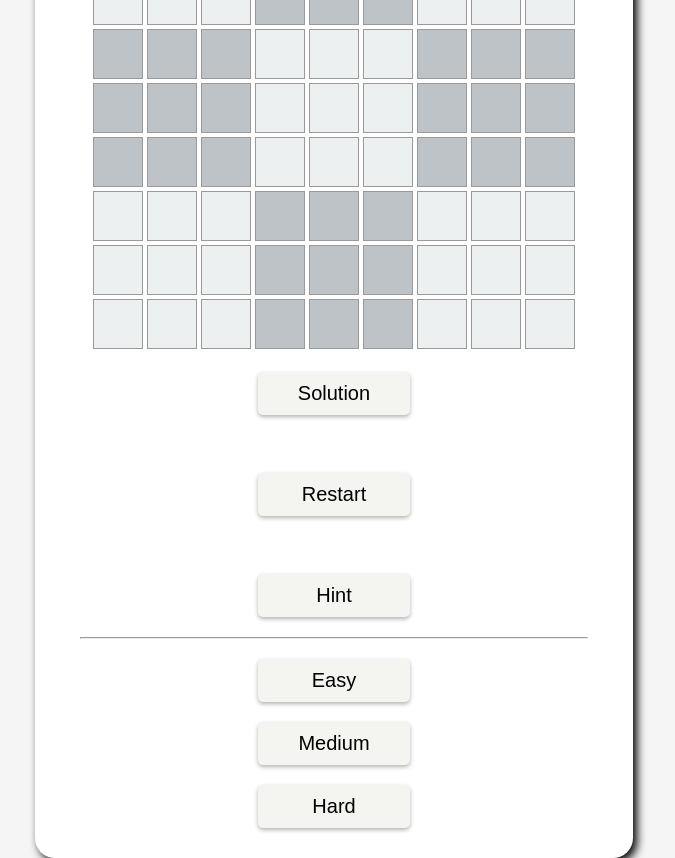
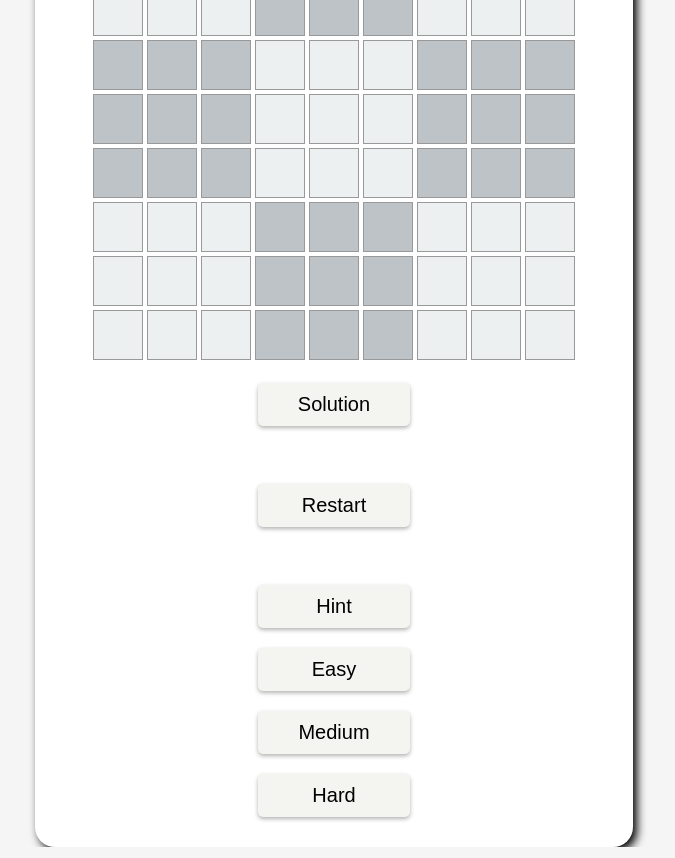
Before and after one commit to RayHoLam/Sudoku, a plain HTML site: page index.html in a window 1280 px wide. Shown: the part 141-999 px from the top of the page, without its empty margins (306-981 px from the left). Drawn offline with Linux system fonts and the light colour scheme.

Commit message:
Update index.html

```diff
--- a/index.html
+++ b/index.html
@@ -235,6 +235,7 @@
       </form>
 
       </div>
+          <div class="srh">
               <div class="row">
                   <button type ="button" class = "btn-lg purplebox" id = "solution">Solution</button>
               </div><br>
@@ -245,8 +246,9 @@
                   <button type ="button" class = "btn btn-info btn-lg" id = "showhint">Hint</button>
               </div>
           </div>
+      </div>
+              <div class="emh">
                   <div class="row">
-        <hr>
                       <button type ="button" class = "btn btn-success" id = "easy">Easy</button>
                       <button type ="button" class = "btn btn-success" id = "medium">Medium</button>
                       <button type ="button" class = "btn btn-success" id = "hard">Hard</button>
```
Lines whose indentation alone changed are shown as unchanged.
